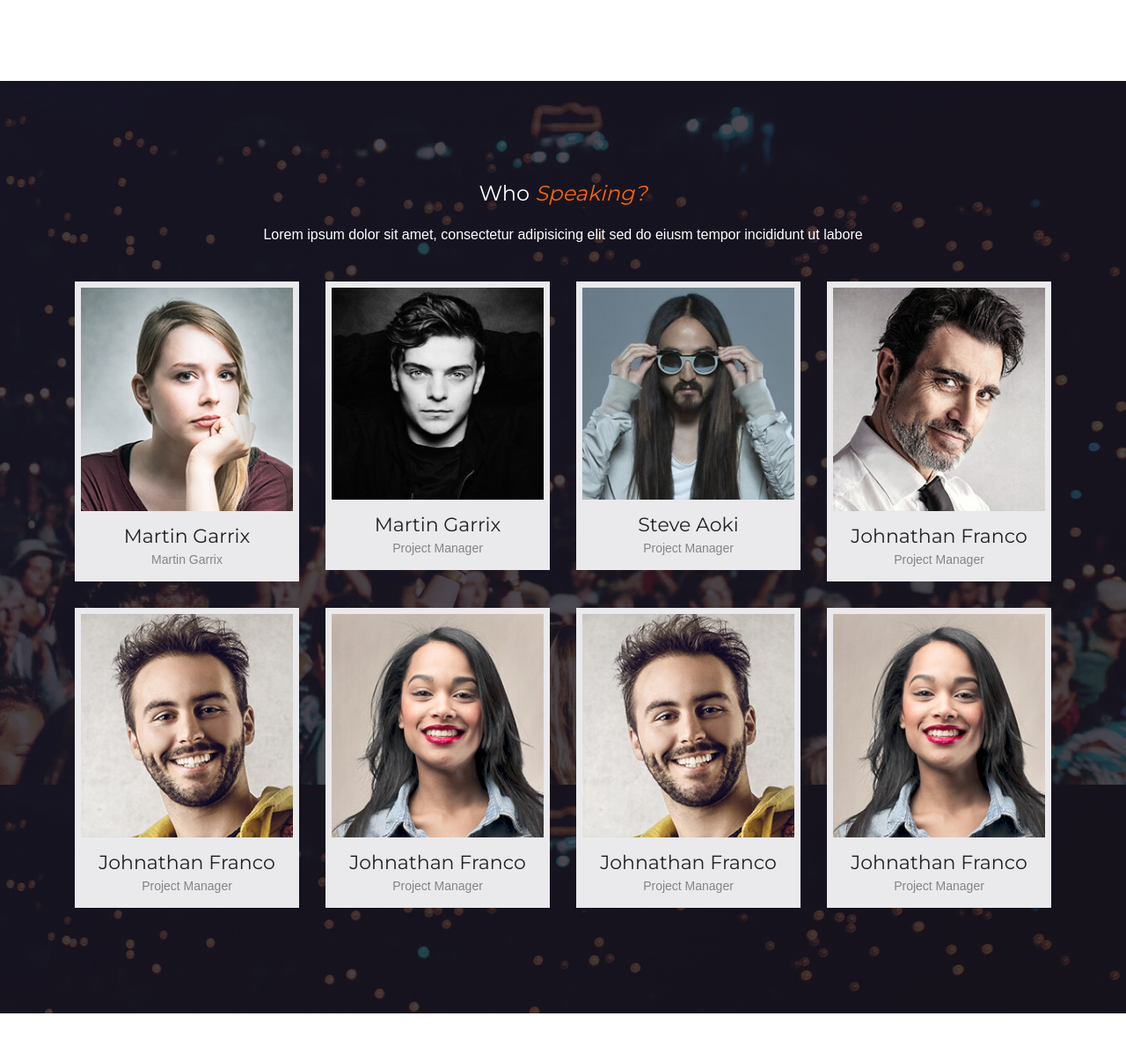
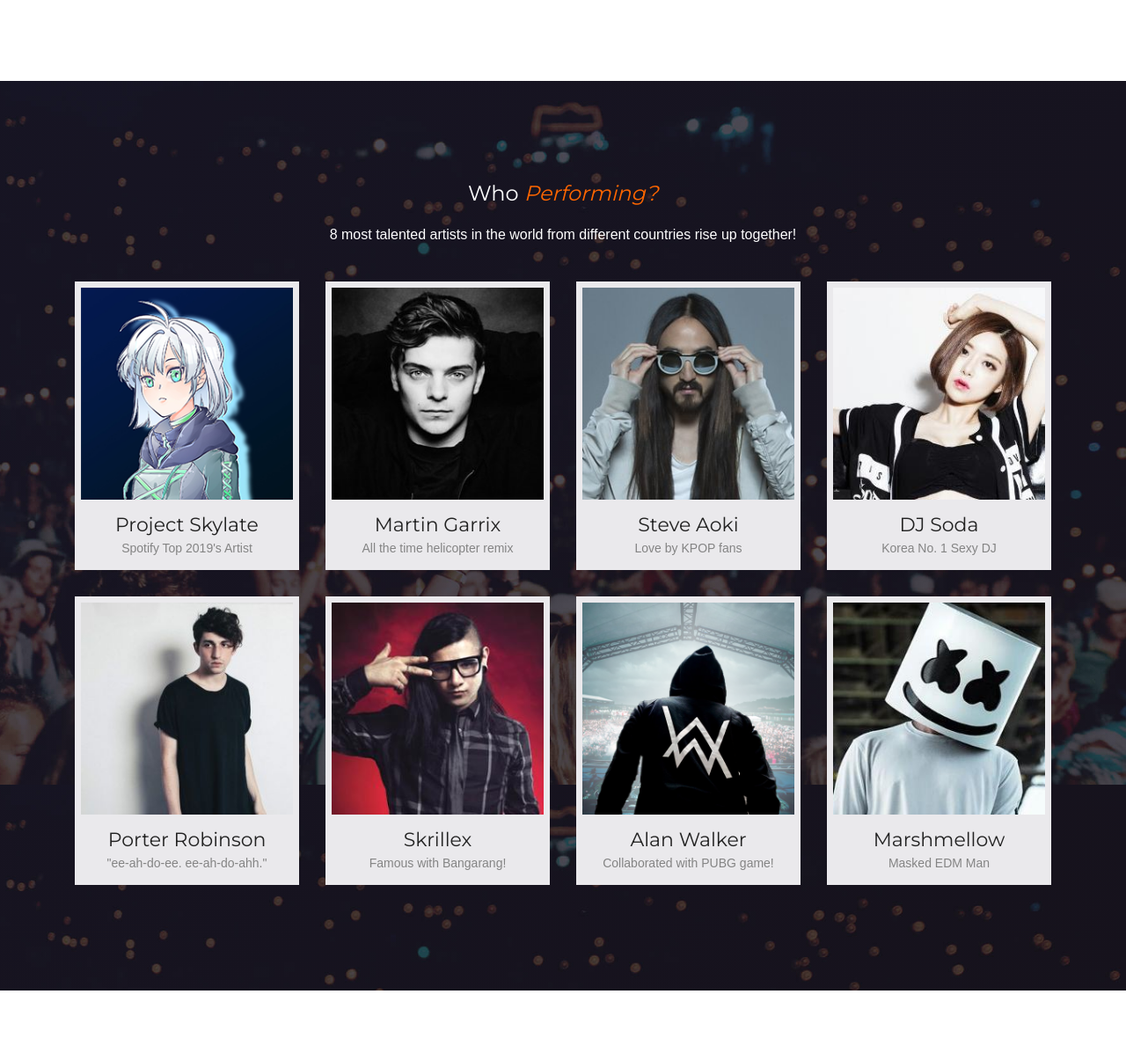
Before and after one commit to kenmochii/event_wp, a PHP site: page / in a window 1280 px wide. Shown: the part 1320-2525 px from the top of the page at 88% size. Run offline with PHP 8.4, Linux system fonts and the light colour scheme; some libraries are stand-ins or nearby versions.

Commit message:
major change in index

```diff
--- a/css/style.css
+++ b/css/style.css
@@ -221,7 +221,7 @@ button:hover {
 }
 
 .bg-timer {
-  background: url(../images/background/timer-bg.jpg) no-repeat;
+  background: url(../images/background/tlbg.jpg) no-repeat;
   background-size: cover;
   background-position: center center;
 }
@@ -3752,6 +3752,14 @@ h6 {
   background: #3868cd;
 }
 
+.btn--orange {
+  background: #ff6600;
+}
+
+.btn--orange:hover {
+  background: #3868cd;
+}
+
 /* ==========================================================================
    #DATE PICKER
    ========================================================================== */
--- a/index.html
+++ b/index.html
@@ -6,7 +6,7 @@
   <meta charset="utf-8">
   <meta http-equiv="X-UA-Compatible" content="IE=edge">
   <meta name="viewport" content="width=device-width, initial-scale=1">
-  <title>Eventre</title>
+  <title>Tommorowland Home</title>
 
   <!-- PLUGINS CSS STYLE -->
   <!-- Bootstrap -->
@@ -47,14 +47,18 @@
       <div class="collapse navbar-collapse" id="navbarNav">
       <ul class="navbar-nav mx-auto">
         <li class="nav-item dropdown active dropdown-slide">
-          <a class="nav-link" href="#"  data-toggle="dropdown">Home
+          <a class="nav-link" href="index.html">Home <!-- sepatutnya ada dalam <a> data-toggle="dropdown" -->
             <span>/</span>
           </a>
-          <!-- Dropdown list -->
-          <div class="dropdown-menu">
+          <!-- Dropdown list
+
+          	 <div class="dropdown-menu">
             <a class="dropdown-item" href="index.html">Homepage</a>
             <a class="dropdown-item" href="homepage-two.html">Homepage 2</a>
           </div>
+
+          -->
+
         </li>
         <li class="nav-item">
           <a class="nav-link" href="speakers.html">Speakers
@@ -80,18 +84,6 @@
         </li>
         <li class="nav-item">
           <a class="nav-link" href="sponsors.html">Sponsors<span>/</span></a>
-        </li>
-        <li class="nav-item dropdown dropdown-slide">
-          <a class="nav-link" href="#"  data-toggle="dropdown">News
-            <span>/</span>
-          </a>
-          <!-- Dropdown list -->
-          <div class="dropdown-menu">
-            <a class="dropdown-item" href="news.html">News without sidebar</a>
-            <a class="dropdown-item" href="news-right-sidebar.html">News with right sidebar</a>
-            <a class="dropdown-item" href="news-left-sidebar.html">News with left sidebar</a>
-            <a class="dropdown-item" href="news-single.html">News Single</a>
-          </div>
         </li>
         <li class="nav-item">
           <a class="nav-link" href="contact.html">Contact</a>
@@ -174,7 +166,7 @@
 <!--====  End of About  ====-->
 
 <!--==============================
-=            Speakers            =
+=            Performer           =
 ===============================-->
 
 <section class="section speakers bg-speaker overlay-lighter">
@@ -183,8 +175,8 @@
 			<div class="col-12">
 				<!-- Section Title -->
 				<div class="section-title white">
-					<h3>Who <span class="alternate">Speaking?</span></h3>
-					<p>Lorem ipsum dolor sit amet, consectetur adipisicing elit sed do eiusm tempor incididunt ut labore</p>
+					<h3>Who <span class="alternate">Performing?</span></h3>
+					<p>8 most talented artists in the world from different countries rise up together!</p>
 				</div>
 			</div>
 		</div>
@@ -193,7 +185,7 @@
 				<!-- Speaker 1 -->
 				<div class="speaker-item">
 					<div class="image">
-						<img src="images/speakers/speaker-one.jpg" alt="speaker" class="img-fluid">
+						<img src="images/speakers/skylate.png" alt="speaker" class="img-fluid">
 						<div class="primary-overlay"></div>
 						<div class="socials">
 							<ul class="list-inline">
@@ -205,8 +197,8 @@
 						</div>
 					</div>
 					<div class="content text-center">
-						<h5><a href="single-speaker.html">Martin Garrix</a></h5>
-						<p>Martin Garrix</p>
+						<h5><a href="single-speaker.html">Project Skylate</a></h5>
+						<p>Spotify Top 2019's Artist</p>
 					</div>
 				</div>
 			</div>
@@ -227,7 +219,7 @@
 					</div>
 					<div class="content text-center">
 						<h5><a href="single-speaker.html">Martin Garrix</a></h5>
-						<p>Project Manager</p>
+						<p>All the time helicopter remix</p>
 					</div>
 				</div>
 			</div>
@@ -248,7 +240,7 @@
 					</div>
 					<div class="content text-center">
 						<h5><a href="single-speaker.html">Steve Aoki</a></h5>
-						<p>Project Manager</p>
+						<p>Love by KPOP fans</p>
 					</div>
 				</div>
 			</div>
@@ -256,7 +248,7 @@
 				<!-- Speaker 4 -->
 				<div class="speaker-item">
 					<div class="image">
-						<img src="images/speakers/speaker-four.jpg" alt="speaker" class="img-fluid">
+						<img src="images/speakers/djsoda.jpg" alt="speaker" class="img-fluid">
 						<div class="primary-overlay"></div>
 						<div class="socials">
 							<ul class="list-inline">
@@ -268,8 +260,8 @@
 						</div>
 					</div>
 					<div class="content text-center">
-						<h5><a href="single-speaker.html">Johnathan Franco</a></h5>
-						<p>Project Manager</p>
+						<h5><a href="single-speaker.html">DJ Soda</a></h5>
+						<p>Korea No. 1 Sexy DJ</p>
 					</div>
 				</div>
 			</div>
@@ -277,7 +269,7 @@
 				<!-- Speaker 5 -->
 				<div class="speaker-item">
 					<div class="image">
-						<img src="images/speakers/speaker-five.jpg" alt="speaker" class="img-fluid">
+						<img src="images/speakers/porterrobinson.jpg" alt="speaker" class="img-fluid">
 						<div class="primary-overlay"></div>
 						<div class="socials">
 							<ul class="list-inline">
@@ -289,8 +281,8 @@
 						</div>
 					</div>
 					<div class="content text-center">
-						<h5><a href="single-speaker.html">Johnathan Franco</a></h5>
-						<p>Project Manager</p>
+						<h5><a href="single-speaker.html">Porter Robinson</a></h5>
+						<p>"ee-ah-do-ee. ee-ah-do-ahh."</p>
 					</div>
 				</div>
 			</div>
@@ -298,7 +290,7 @@
 				<!-- Speaker 1 -->
 				<div class="speaker-item">
 					<div class="image">
-						<img src="images/speakers/speaker-six.jpg" alt="speaker" class="img-fluid">
+						<img src="images/speakers/skrillex.jpeg" alt="speaker" class="img-fluid">
 						<div class="primary-overlay"></div>
 						<div class="socials">
 							<ul class="list-inline">
@@ -310,8 +302,8 @@
 						</div>
 					</div>
 					<div class="content text-center">
-						<h5><a href="single-speaker.html">Johnathan Franco</a></h5>
-						<p>Project Manager</p>
+						<h5><a href="single-speaker.html">Skrillex</a></h5>
+						<p>Famous with Bangarang!</p>
 					</div>
 				</div>
 			</div>
@@ -319,7 +311,7 @@
 				<!-- Speaker 7 -->
 				<div class="speaker-item">
 					<div class="image">
-						<img src="images/speakers/speaker-five.jpg" alt="speaker" class="img-fluid">
+						<img src="images/speakers/alanwalker.png" alt="speaker" class="img-fluid">
 						<div class="primary-overlay"></div>
 						<div class="socials">
 							<ul class="list-inline">
@@ -331,8 +323,8 @@
 						</div>
 					</div>
 					<div class="content text-center">
-						<h5><a href="single-speaker.html">Johnathan Franco</a></h5>
-						<p>Project Manager</p>
+						<h5><a href="single-speaker.html">Alan Walker</a></h5>
+						<p>Collaborated with PUBG game!</p>
 					</div>
 				</div>
 			</div>
@@ -340,7 +332,7 @@
 				<!-- Speaker 8 -->
 				<div class="speaker-item">
 					<div class="image">
-						<img src="images/speakers/speaker-six.jpg" alt="speaker" class="img-fluid">
+						<img src="images/speakers/marshmellow.jpg" alt="speaker" class="img-fluid">
 						<div class="primary-overlay"></div>
 						<div class="socials">
 							<ul class="list-inline">
@@ -352,8 +344,8 @@
 						</div>
 					</div>
 					<div class="content text-center">
-						<h5><a href="single-speaker.html">Johnathan Franco</a></h5>
-						<p>Project Manager</p>
+						<h5><a href="single-speaker.html">Marshmellow</a></h5>
+						<p>Masked EDM Man</p>
 					</div>
 				</div>
 			</div>
```
Also changed, not shown: contact.html (+12 -20 lines), schedule.html (+13 -22 lines), speakers.html (+13 -23 lines), sponsors.html (+12 -20 lines), images/background/tlbg.jpg (added), plugins/syotimer/jquery.syotimer.min.js.
